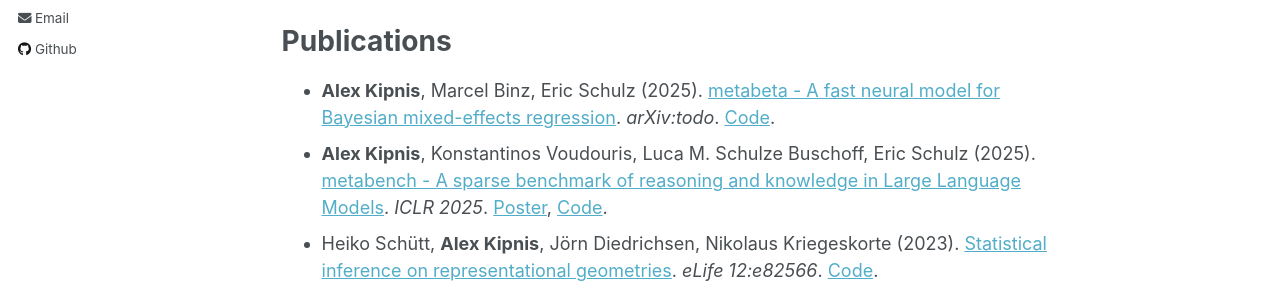
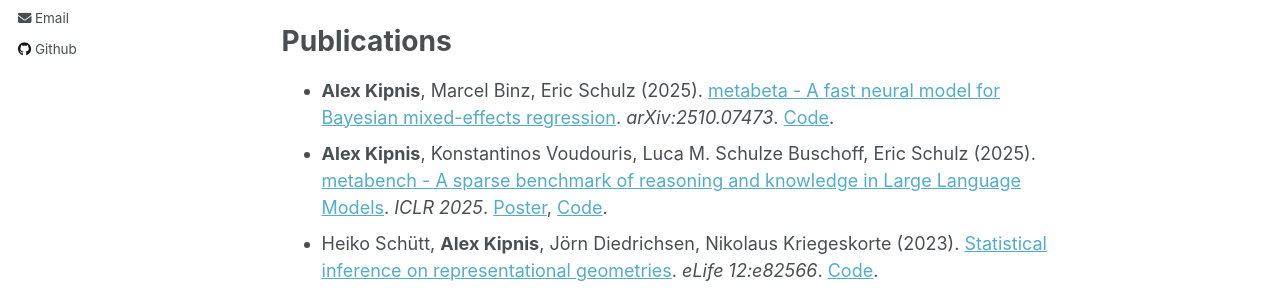
Before and after one commit to adkipnis/adkipnis.github.io, a Jekyll site: the page built from _pages/about.md, in a window 1280 px wide and 1032 px high. Shown: the part 359-659 px from the top of the window. Built offline with Jekyll 4.4.1, drawn with Linux system fonts in a browser that asks for light colours.

Commit message:
Update about.md

```diff
--- a/_pages/about.md
+++ b/_pages/about.md
@@ -12,6 +12,6 @@
 
 Publications
 ======
-- **Alex Kipnis**, Marcel Binz, Eric Schulz (2025). [metabeta - A fast neural model for Bayesian mixed-effects regression](todo). *arXiv:todo*. [Code](https://github.com/adkipnis/metabeta).
+- **Alex Kipnis**, Marcel Binz, Eric Schulz (2025). [metabeta - A fast neural model for Bayesian mixed-effects regression](https://arxiv.org/abs/2510.07473). *arXiv:2510.07473*. [Code](https://github.com/adkipnis/metabeta).
 - **Alex Kipnis**, Konstantinos Voudouris, Luca M. Schulze Buschoff, Eric Schulz (2025). [metabench - A sparse benchmark of reasoning and knowledge in Large Language Models](https://openreview.net/forum?id=4T33izzFpK). *ICLR 2025*. [Poster](https://iclr.cc/media/PosterPDFs/ICLR%202025/31009.png?t=1745250340.3707366), [Code](https://github.com/adkipnis/metabench).
 - Heiko Schütt, **Alex Kipnis**, Jörn Diedrichsen, Nikolaus Kriegeskorte (2023). [Statistical inference on representational geometries](https://doi.org/10.7554/eLife.82566). *eLife 12:e82566*. [Code](https://github.com/adkipnis/fmri-simulations).
```
